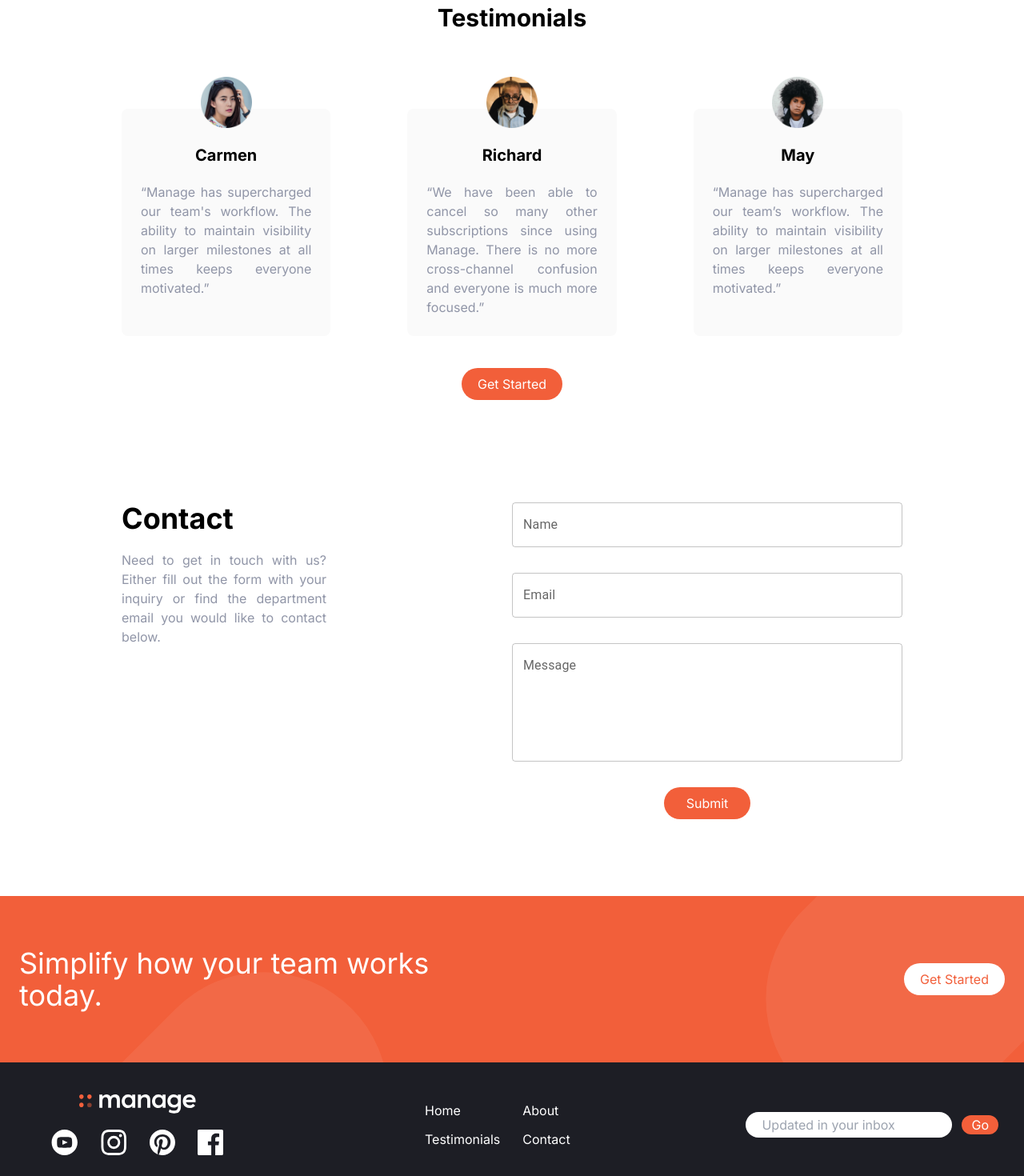
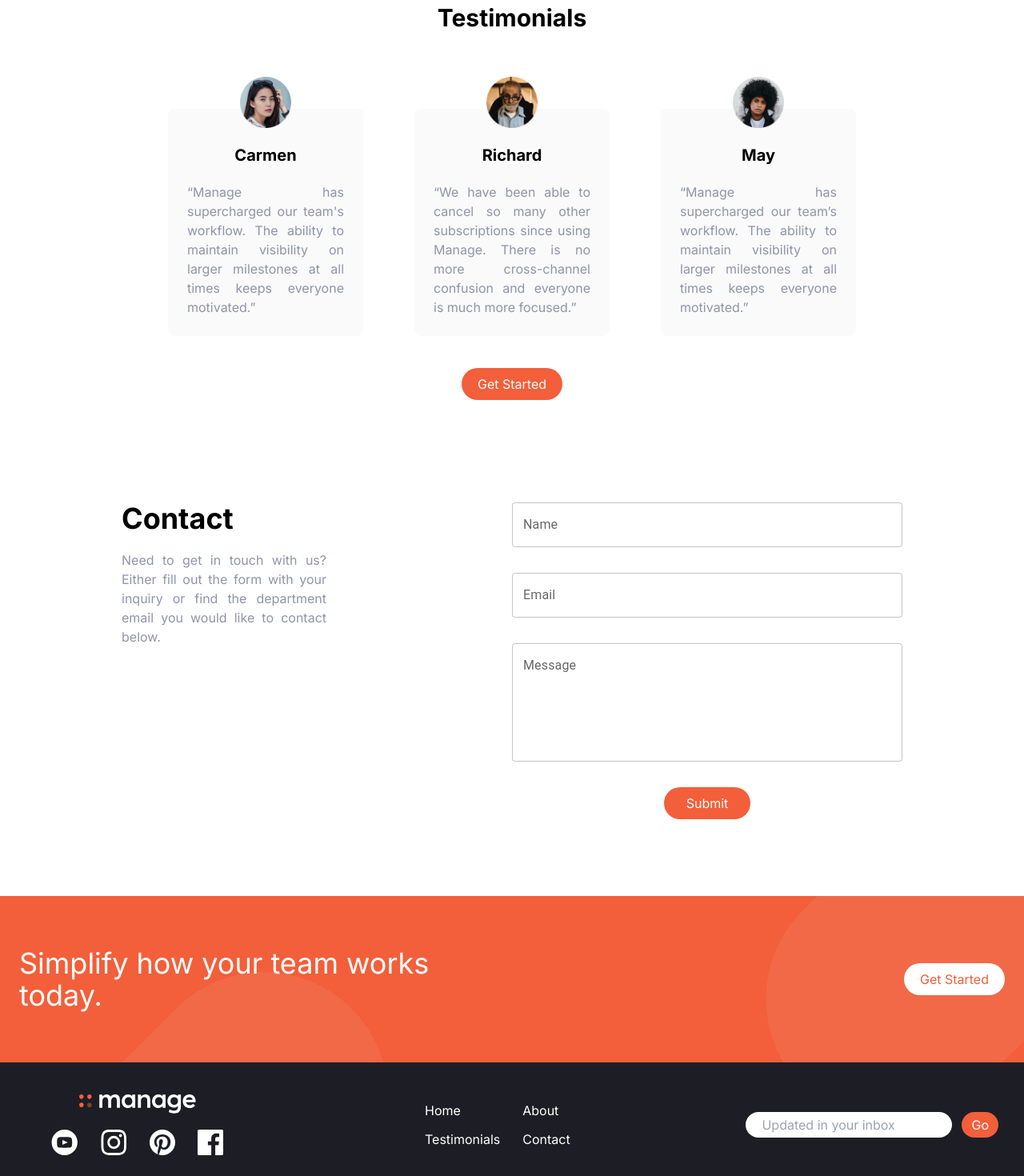
Before and after one commit to MohammedElHabach/CreoHub-Intership-Frontend-Week-2, a Next.js app: page / in a window 1280 px wide. Shown: the part 1140-2610 px from the top of the page at 80% size. Built offline with nearby package versions, Linux system fonts and the light colour scheme.

Commit message:
fixing testi

```diff
--- a/src/components/Contact.js
+++ b/src/components/Contact.js
@@ -35,7 +35,7 @@ const Contact = () => {
 
             <a
                 href="#"
-                className=" mx-auto  px-7 p-2 text-white bg-brightRed rounded-full  hover:bg-brightRedLight"
+                className=" mx-auto  px-7 p-2 text-white transition duration-300 ease-in-out bg-brightRed rounded-full  hover:bg-brightRedLight"
              >
             Submit
           </a>
--- a/src/components/CtaSection.js
+++ b/src/components/CtaSection.js
@@ -8,7 +8,7 @@ const CtaSection = () => {
         <div>
           <a
             href="#"
-            className="hidden px-5 p-2 text-brightRed bg-white rounded-full  hover:bg-brightRedLight hover:text-white md:block"
+            className="hidden px-5 p-2 text-brightRed bg-white transition duration-300 ease-in-out rounded-full  hover:bg-brightRedLight hover:text-white md:block"
           >
             Get Started
           </a>
--- a/src/components/Footer.js
+++ b/src/components/Footer.js
@@ -10,7 +10,7 @@ const Footer = () => {
             className="rounded-full py-1 px-1  pl-5 focus:outline-none"
             placeholder="Updated in your inbox"
           />
-          <button className="text-white bg-brightRed hover:bg-brightRedLight rounded-full px-3">
+          <button className="text-white transition duration-300 ease-in-out bg-brightRed hover:bg-brightRedLight rounded-full px-3 py-1">
             Go
           </button>
         </div>
--- a/src/components/HeroSection.js
+++ b/src/components/HeroSection.js
@@ -15,7 +15,7 @@ const HeroSection = () => {
           <div className="flex justify-center md:justify-start">
             <a
               href="#"
-              className="px-5 p-2 text-white bg-brightRed rounded-full baseline hover:bg-brightRedLight"
+              className="px-5 p-2 text-white transition duration-300 ease-in-out bg-brightRed rounded-full baseline hover:bg-brightRedLight"
             >
               Get Started
             </a>
--- a/src/components/Navbar.js
+++ b/src/components/Navbar.js
@@ -20,11 +20,11 @@ const Navbar = () => {
         </div>
         <div className="hidden md:flex space-x-6">
 
+          <a href="#features" className="transition-colors  duration-500 hover:text-darkGrayishBlue">
+            About Us
+          </a>
           <a href="#testimonials" className="transition-colors duration-500 hover:text-darkGrayishBlue">
             Testimonials
-          </a>
-          <a href="#features" className="transition-colors  duration-500 hover:text-darkGrayishBlue">
-            About Us
           </a>
           <a href="#contact" className="transition-colors duration-500 hover:text-darkGrayishBlue">
             Contact
@@ -32,7 +32,7 @@ const Navbar = () => {
         </div>
         <a
           href="#"
-          className="hidden px-5 p-2 text-white bg-brightRed rounded-full baseline hover:bg-brightRedLight md:block"
+          className="hidden px-5 p-2 text-white bg-brightRed rounded-full baseline transition duration-300 ease-in-out hover:bg-brightRedLight md:block"
         >
           Get Started
         </a>
--- a/src/components/Testimonials.js
+++ b/src/components/Testimonials.js
@@ -4,8 +4,8 @@ const Testimonials = () => {
       <div className="mx-auto container  mt-32 ">
         <h2 className="text-3xl font-bold text-center">Testimonials</h2>
 
-        <div className="flex flex-col gap-y-20 mt-24  text-center md:text-left md:flex-row md:space-x-8 md:gap-x-16 ">
-          <div className="flex flex-col items-center rounded-lg p-6 hover:cursor-pointer  hover:scale-110 transition-transform duration-500 ease bg-veryLightGray space-y-5 md:w-1/3">
+        <div className="flex flex-col gap-y-20 mt-24  text-center md:text-left md:gap-x-8 lg:gap-x-16 md:justify-center  md:flex-row md:flex-wrap  ">
+          <div className="flex flex-col items-center rounded-lg p-6 hover:cursor-pointer  hover:scale-110 transition-transform duration-500 ease bg-veryLightGray space-y-5 md:w-2/5 lg:w-1/4 ">
             <div>
               <img
                 className="w-16 -mt-16"
@@ -21,7 +21,7 @@ const Testimonials = () => {
             </p>
           </div>
 
-          <div className="flex flex-col items-center p-6 hover:cursor-pointer hover:scale-110 transition-transform duration-500 ease bg-veryLightGray space-y-5 md:w-1/3 rounded-lg">
+          <div className="flex flex-col items-center p-6 hover:cursor-pointer hover:scale-110 transition-transform duration-500 ease bg-veryLightGray space-y-5 md:w-2/5 rounded-lg lg:w-1/4 ">
             <div>
               <img
                 className="w-16 -mt-16"
@@ -37,7 +37,7 @@ const Testimonials = () => {
             </p>
           </div>
 
-          <div className="flex flex-col items-center p-6 hover:cursor-pointer hover:scale-110 transition-transform duration-500 ease bg-veryLightGray space-y-5 md:w-1/3 rounded-lg">
+          <div className="flex flex-col items-center p-6 hover:cursor-pointer hover:scale-110 transition-transform duration-500 ease bg-veryLightGray space-y-5 md:w-3/4 md:mx-auto lg:mx-0 lg:w-1/4 rounded-lg ">
             <div>
               <img
                 className="w-16 -mt-16"
@@ -56,7 +56,7 @@ const Testimonials = () => {
         <div className="flex justify-center mt-10">
           <a
             href="#"
-            className=" px-5 p-2 text-white bg-brightRed rounded-full  hover:bg-brightRedLight"
+            className=" px-5 p-2 text-white transition duration-300 ease-in-out bg-brightRed rounded-full  hover:bg-brightRedLight"
           >
             Get Started
           </a>
```
